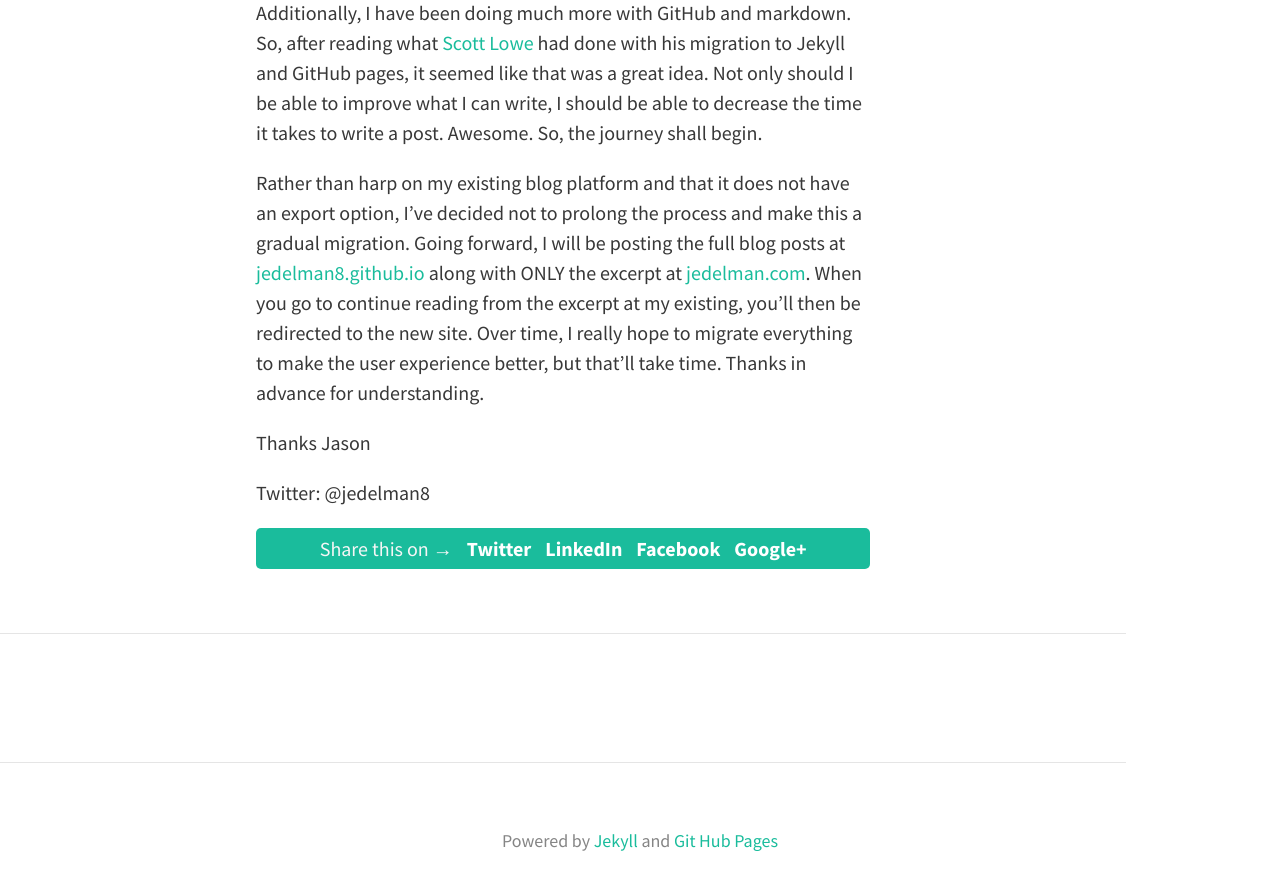
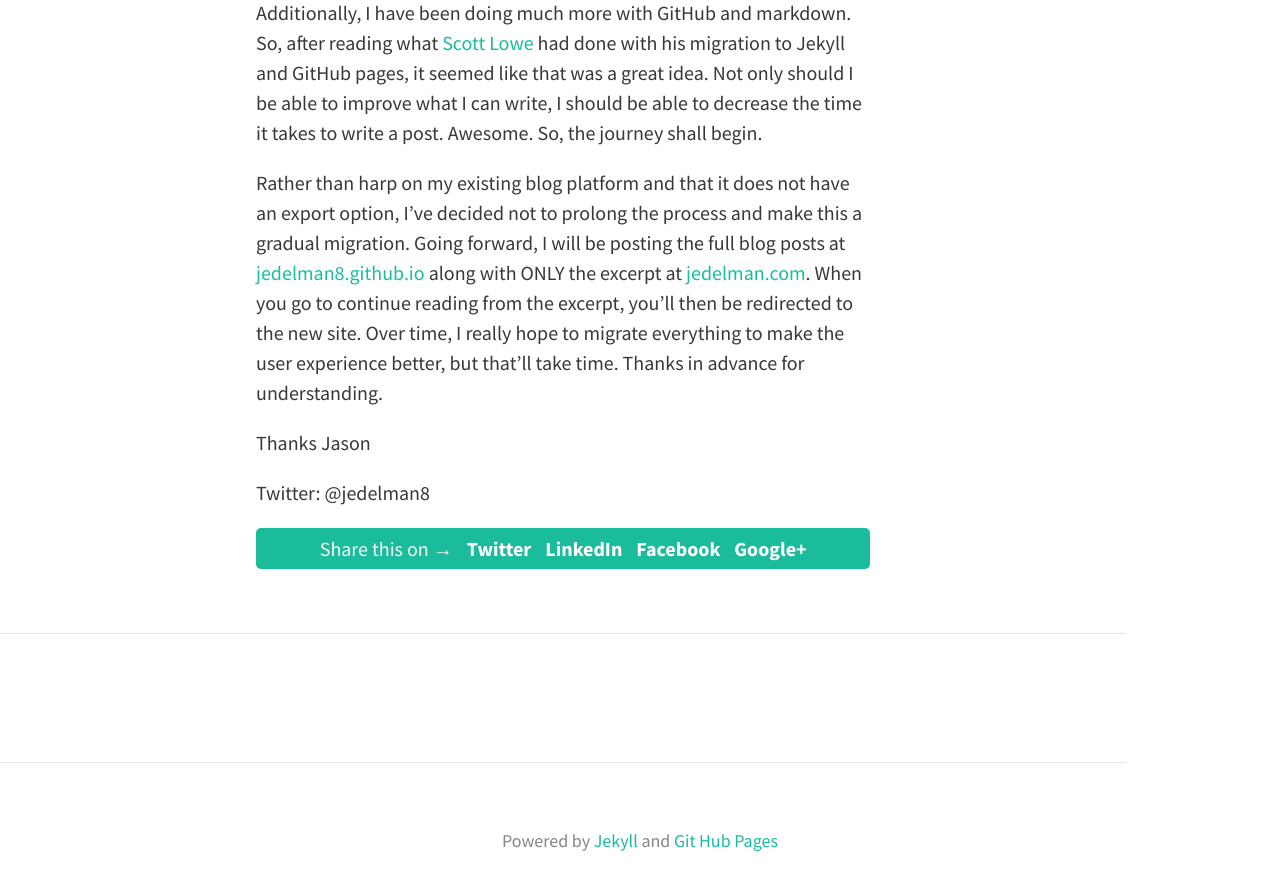
Before and after one commit to jedelman8/jedelman8.github.com, a Jekyll site: the page built from _posts/2015-02-25-initial-post-with-github-and-jekyll.md, in a window 1280 px wide and 900 px high, scrolled down 568 px. Shown: the top 890 px of the window. Built offline with Jekyll 4.4.1, drawn with Linux system fonts in a browser that asks for light colours; nearby versions of some CDN libraries; comment, search, counter and statistics services are not loaded.

Commit message:
minor updates

```diff
--- a/_posts/2015-02-25-initial-post-with-github-and-jekyll.md
+++ b/_posts/2015-02-25-initial-post-with-github-and-jekyll.md
@@ -6,7 +6,7 @@ Over the past several months, I've found myself holding back on writing posts si
 
 Additionally, I have been doing much more with GitHub and markdown.  So, after reading what [Scott Lowe](http://blog.scottlowe.org/2014/12/18/blog-migration-in-the-works/) had done with his migration to Jekyll and GitHub pages, it seemed like that was a great idea. Not only should I be able to improve what I can write, I should be able to decrease the time it takes to write a post.  Awesome.  So, the journey shall begin.
 
-Rather than harp on my existing blog platform and that it does not have an export option, I've decided not to prolong the process and make this a gradual migration.  Going forward, I will be posting the full blog posts at [jedelman8.github.io](http://jedelman8.github.io) along with ONLY the excerpt at [jedelman.com](http://jedelman.com).  When you go to continue reading from the excerpt at my existing, you'll then be redirected to the new site.  Over time, I really hope to migrate everything to make the user experience better, but that'll take time.  Thanks in advance for understanding.
+Rather than harp on my existing blog platform and that it does not have an export option, I've decided not to prolong the process and make this a gradual migration.  Going forward, I will be posting the full blog posts at [jedelman8.github.io](http://jedelman8.github.io) along with ONLY the excerpt at [jedelman.com](http://jedelman.com).  When you go to continue reading from the excerpt, you'll then be redirected to the new site.  Over time, I really hope to migrate everything to make the user experience better, but that'll take time.  Thanks in advance for understanding.
 
 Thanks
 Jason
```
